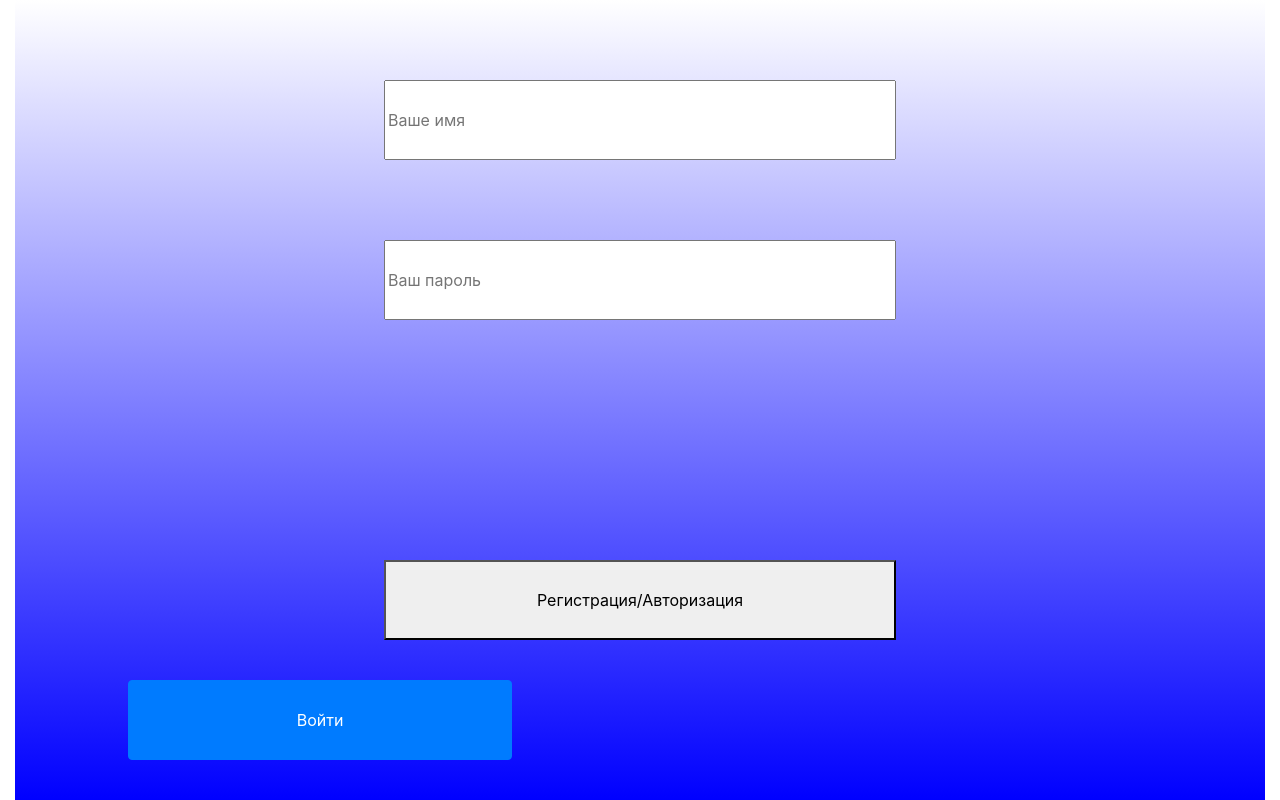
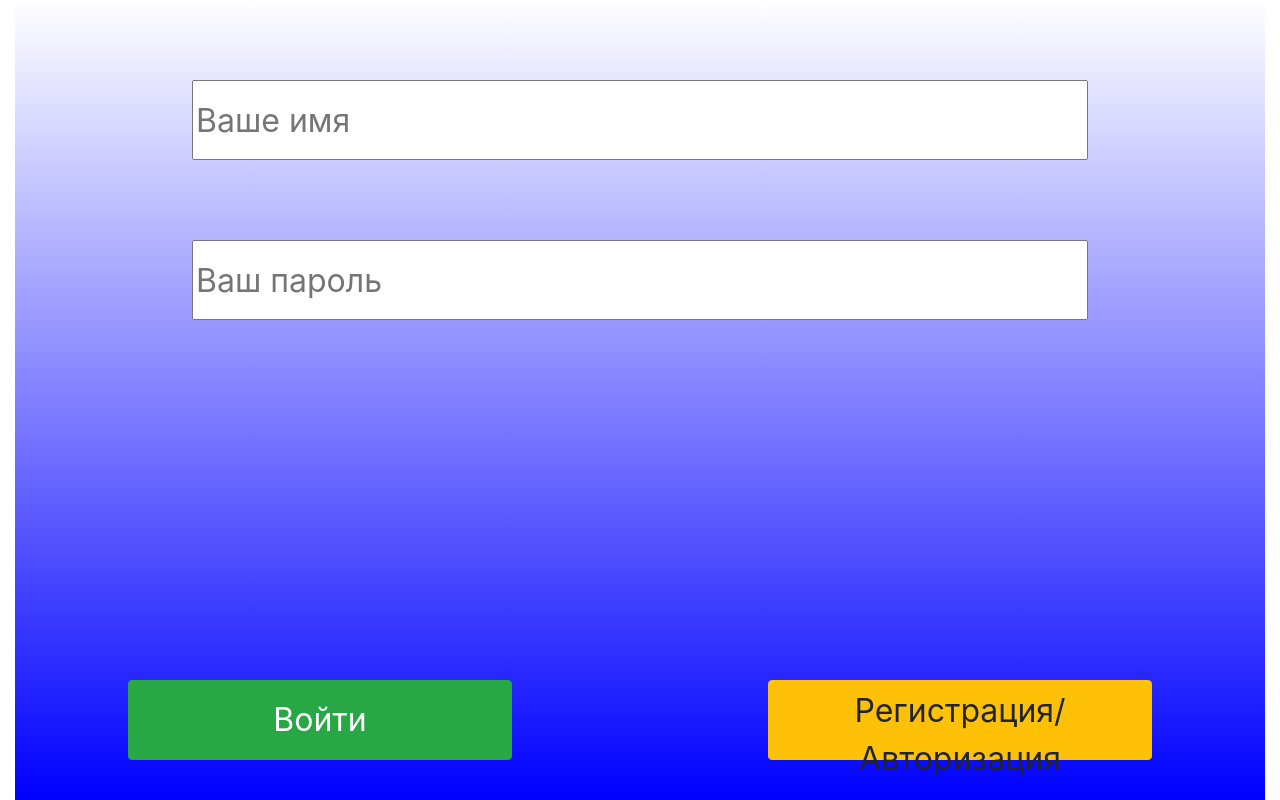
Before and after one commit to vutmu/webchat_local, a Flask app: page / in a window 1280 px wide. Run offline with Flask 2, Linux system fonts and the light colour scheme.

Commit message:
style edit

```diff
--- a/app/static/styles/auth.css
+++ b/app/static/styles/auth.css
@@ -1,75 +1,55 @@
-/*div.dialog {
-    position: absolute;
-    top: 10%;
-    left: 30%;
-    width: 40%;
-    height: 50%;
-    border: solid;
-    border-width: 0.5em;
-    border-color: black;
-}*/
 
 div.auth {
     background-image: -webkit-linear-gradient(white, blue);
 }
 
-div.par1 {
+div.reg {
     display: none;
     background-image: -webkit-linear-gradient(green, white);
+}
+input {
+    position: absolute;
+    width: 70%;
+    height: 10%;
+    left: 15%;
+    font-size: 2rem;
+
+}
+input.namefield {
+    top: 10%;
+}
+input.passfield {
+    top: 30%;
+}
+input#your_email {
+    top: 50%;
+}
+input#check_code {
+    top: 70%;
+    width: 30%;
 
 }
 
-input.namefield {
+button {
     position: absolute;
-    top: 10%;
-    left: 30%;
-    width: 40%;
-    height: 10%;
-
-}
-input.passfield {
-    position: absolute;
-    top: 30%;
-    left: 30%;
-    width: 40%;
-    height: 10%;
-}
-input#your_email {
-    position: absolute;
-    top: 50%;
-    left: 30%;
-    width: 40%;
-    height: 10%;
-}
-input#check_code {
-    position: absolute;
-    top: 70%;
-    left: 30%;
-    width: 40%;
+    width: 30%;
     height: 10%;
 }
 
+.btn {
+    font-size: 2rem;
 
-
+}
 button.left-but {
-    position: absolute;
     bottom: 5%;
     left: 10%;
-    width: 30%;
-    height: 10%;
 }
 button.right-but {
-    position: absolute;
     bottom: 5%;
     right: 10%;
-    width: 30%;
-    height: 10%;
 
 }
-button[id="but1"] {
-    position: absolute;
+button.center-but {
     top: 70%;
-    right: 30%;
-    width: 40%;
-    height: 10%;
+    right: 15%;
 }
--- a/app/templates/Authentification.html
+++ b/app/templates/Authentification.html
@@ -11,26 +11,29 @@
 <div class="h-100 auth">
     <input id="in_name" class="namefield" type="text" maxlength="50" placeholder="Ваше имя">
     <input id="in_password" class="passfield" type="text" maxlength="50" placeholder="Ваш пароль" >
-    <button id="but4" class="btn btn-primary left-but">Войти</button>
+    <button id="but4" class="btn btn-success left-but">Войти</button>
+    <button class="btn btn-warning right-but">Регистрация/Авторизация</button>
+
 </div>
-<div class= "h-100 par1">
+<div class= "h-100 reg">
     <input id="your_name" class="namefield" type="text" maxlength="50" placeholder="Придумайте Ваше имя)">
     <input id="your_password" class="passfield" type="text" maxlength="50" placeholder="Придумайте Ваш пароль)">
     <input id="your_email" type="text" maxlength="50" placeholder="Куда Вам отправить письмо?">
-    <button id="but2" class="left-but">Поехали!</button>
+    <button id="but2" class="btn btn-success left-but">Поехали!</button>
     <input id="check_code" type="text" maxlength="50" placeholder="проверочный код">
-    <button id="but3" class="right-but">Валидация</button>
+    <button id="but3" class="btn btn-secondary center-but">Валидация</button>
+    <button class="btn btn-warning right-but">Регистрация/Авторизация</button>
+
 </div>
-<button id="but1">Регистрация/Авторизация</button>
 
 <script>
 
     $(document).ready(function(){
 
 
-        $("#but1").on('click',function(){
+        $(".right-but").on('click',function(){
             $(".auth").toggle(300);
-            $(".par1").toggle(300);});
+            $(".reg").toggle(300);});
 
         $('#but2').on('click',function(){
             let email=$('#your_email').val();
```
